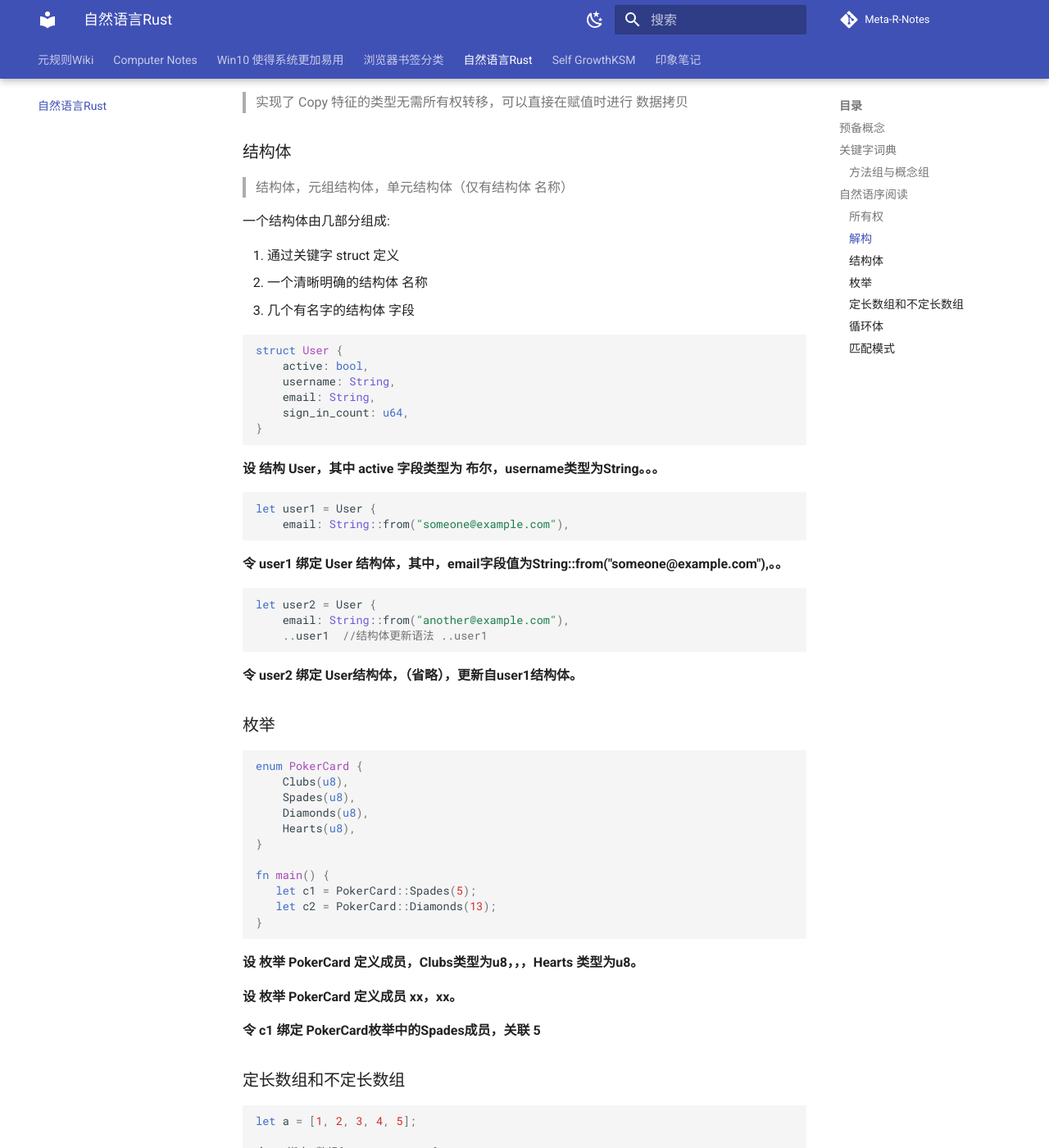
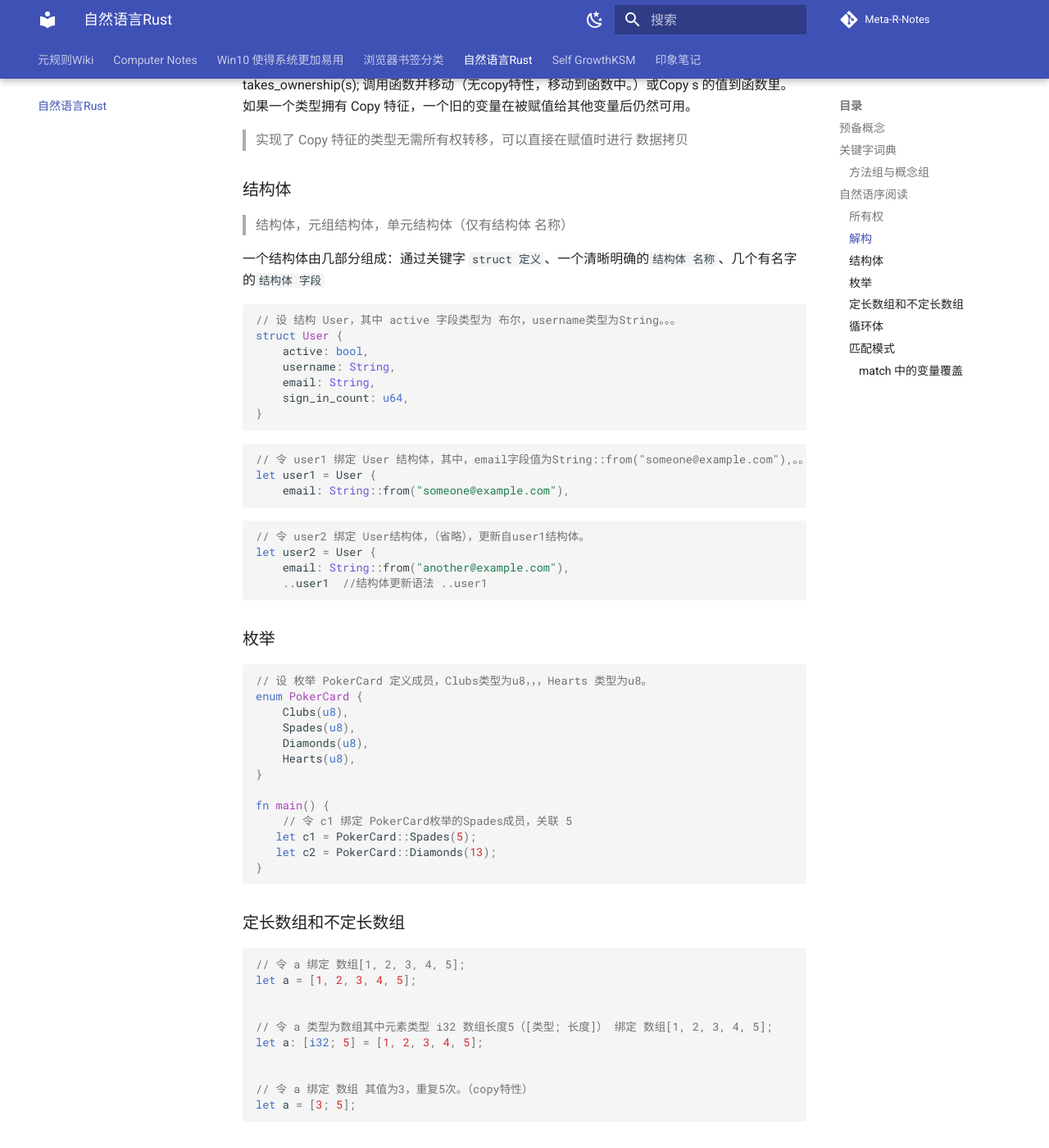
Before and after one commit to Zacharia2/KCMS, an MkDocs documentation site: the page built from docs/自然语言Rust.md, in a window 1280 px wide and 1400 px high, scrolled down 2595 px. Shown: the whole window at 82% size. Built offline with MkDocs 1.6.1 and Material for MkDocs 9.7.7, drawn with Linux system fonts in a browser that asks for light colours; comment, search, counter and statistics services are not loaded; some of the changed text lies outside the part shown.

Commit message:
Update 自然语言Rust.md

````diff
--- a/docs/自然语言Rust.md
+++ b/docs/自然语言Rust.md
@@ -53,7 +53,8 @@
 
 ### 所有权
 
-> 所有者 = 从属对象，，赋值为，绑定为。
+> **所有者 = 从属对象，，赋值为，绑定为。**
+>
 > 将数值 5 绑定到 x
 
 
@@ -62,15 +63,17 @@
 let y = &x;  //令 y 绑定 借用的x
 assert_eq!(5, x);
 assert_eq!(5, *y);  //断言相等 5，解引用y
+
+let a = "hello world"; //令 a 绑定为 hello world
+let mut x = 5; //令 可变的 x 绑定为 5。
+x = 6; //x 修改为 6
+let (a, mut b): (bool,bool) = (true, false);  //令  元组a可变的b，类型是 布尔，布尔，匹配被绑定元组值真，假。
 ```
 
-```rust
-let a = "hello world"，令 a 绑定为 hello world
-let mut x = 5; 令 可变的 x 绑定为 5。
 var a = "hello world"， a 赋值为 hello world。
-x = 6;，x 修改为 6
-let (a, mut b): (bool,bool) = (true, false);，令  元组a可变的b，类型是 布尔，布尔，匹配被绑定元组值真，假。
-```
+
+
+
 
 
 ### 解构
@@ -102,9 +105,7 @@
 
 ```
 
-
-
-可变引用需要使所有者修饰为可变的。同一作用域，特定数据只能有一个可变引用：
+> 可变引用需要使所有者修饰为可变的。同一作用域，特定数据只能有一个可变引用：
 
 
 `fn greet(name: String)，方法 green 参数name类型（冒号说明） string`
@@ -120,7 +121,7 @@
 ```
 
 
-**takes_ownership(s); 调用函数并移动（无copy特性，移动到函数中。）或Copy s 的值到函数里。如果一个类型拥有 Copy 特征，一个旧的变量在被赋值给其他变量后仍然可用。**
+takes_ownership(s); 调用函数并移动（无copy特性，移动到函数中。）或Copy s 的值到函数里。如果一个类型拥有 Copy 特征，一个旧的变量在被赋值给其他变量后仍然可用。
 
 > 实现了 Copy 特征的类型无需所有权转移，可以直接在赋值时进行 数据拷贝
 
@@ -130,13 +131,10 @@
 
 > 结构体，元组结构体，单元结构体（仅有结构体 名称）
 
-一个结构体由几部分组成:
-
-1. 通过关键字 struct 定义
-2. 一个清晰明确的结构体 名称
-3. 几个有名字的结构体 字段
+一个结构体由几部分组成：通过关键字 `struct 定义`、一个清晰明确的`结构体 名称`、几个有名字的`结构体 字段`
 
 ```rust
+// 设 结构 User，其中 active 字段类型为 布尔，username类型为String。。。
 struct User {
     active: bool,
     username: String,
@@ -145,29 +143,28 @@
 }
 ```
 
-**设 结构 User，其中 active 字段类型为 布尔，username类型为String。。。**
+
 
 ```rust
+// 令 user1 绑定 User 结构体，其中，email字段值为String::from("someone@example.com"),。。
 let user1 = User {
     email: String::from("someone@example.com"),
 ```
 
-**令 user1 绑定 User 结构体，其中，email字段值为String::from("someone@example.com"),。。**
+
 
 ```rust
+// 令 user2 绑定 User结构体，（省略），更新自user1结构体。
 let user2 = User {
     email: String::from("another@example.com"),
     ..user1  //结构体更新语法 ..user1
 ```
 
-**令 user2 绑定 User结构体，（省略），更新自user1结构体。**
-
-
 
 ### 枚举
 
 ```rust
-
+// 设 枚举 PokerCard 定义成员，Clubs类型为u8，，，Hearts 类型为u8。
 enum PokerCard {
     Clubs(u8),
     Spades(u8),
@@ -176,31 +173,27 @@
 }
 
 fn main() {
+    // 令 c1 绑定 PokerCard枚举的Spades成员，关联 5
    let c1 = PokerCard::Spades(5);
    let c2 = PokerCard::Diamonds(13);
 }
 
 ```
 
-**设 枚举 PokerCard 定义成员，Clubs类型为u8，，，Hearts 类型为u8。**
-
-**设 枚举 PokerCard 定义成员 xx，xx。**
-
-**令 c1 绑定 PokerCard枚举中的Spades成员，关联 5**
-
 
 ### 定长数组和不定长数组
 
 ```rust
+// 令 a 绑定 数组[1, 2, 3, 4, 5];
 let a = [1, 2, 3, 4, 5];
 
-令 a 绑定 数组[1, 2, 3, 4, 5];
 
+// 令 a 类型为数组其中元素类型 i32 数组长度5（[类型; 长度]） 绑定 数组[1, 2, 3, 4, 5];
 let a: [i32; 5] = [1, 2, 3, 4, 5];
 
-令 a 类型为数组其中元素类型 i32 数组长度5（[类型; 长度]） 绑定 数组[1, 2, 3, 4, 5];
 
-let a = [3; 5]; 令 a 绑定 数组 其值为3，重复5次。（copy特性）
+// 令 a 绑定 数组 其值为3，重复5次。（copy特性）
+let a = [3; 5];
 ```
 
 
@@ -208,6 +201,17 @@
 ### 循环体
 
 > for iterating_var in sequence：对于var元素在集合（序列）中
+>
+> loop 环，环路;
+> loop 是一个表达式，因此可以返回一个值.
+>
+> break 可以单独使用，也可以带一个返回值，有些类似 return
+
+
+```rust
+// A.迭代().列举()
+a.iter().enumerate()
+```
 
 ```rust
 for i in 1..=5 {
@@ -222,7 +226,6 @@
 
 
 
-
 > while （condition）当 条件怎样时
 
 ```rust
@@ -234,54 +237,45 @@
 ```
 
 
-loop 环，环路
 
-break 可以单独使用，也可以带一个返回值，有些类似 return
-loop 是一个表达式，因此可以返回一个值
+### 匹配模式
+
+> 把模式（pattern）看作正则表达式就好理解多了。
 
 
-`a.iter().enumerate() A. 迭代(). 列举()`
+1. 一次匹配match
+2. 多次匹配if let
 
-
-### 匹配模式
 
 ```rust
 
 match target {
+    // match 的分支。一个分支有两个部分：一个模式和针对该模式的处理代码
     模式1 => 表达式1,
     模式2 => {
         语句1;
         语句2;
         表达式2
     },
+    // 单分支多模式：a | b 或者 1..=5序列。
     _ => 表达式3
 }
 
 ```
 
-match 的分支。一个分支有两个部分：一个模式和针对该模式的处理代码
+匹配绑定。
+
+####  match 中的变量覆盖
 
 
-**一次匹配match与多次匹配if let**
-
-
-**match 中的变量覆盖**其实不是那么的容易看出，要小心。其原因是match块或分支中的同名变量是新变量。
+match 中的变量覆盖其实不是那么的容易看出，要小心。其原因是match块或分支中的同名变量是新变量。
 
 > 变量遮蔽，一个是在同一作用域使用let =  ，另一种是在子作用域使用let =，作用范围仅限该作用域。
 
 
-把模式（pattern）看作正则表达式就好理解多了。
-
-
-**匹配的单分支多模式** a | b 或者 1..=5序列。
+**函数调用可以用数学视角视作，a f(a)**
 
 
 解构即：已知原有的结构，用含有具体变量的结构解析式表达该结构；也可以使用模式来解构结构体、枚举、元组、数组和引用。这种将复杂类型分解匹配的方式，可以让我们单独得到感兴趣的某个值。
 
-
-匹配绑定。
-
-
-**函数调用可以用数学视角视作，a f(a)**
-
 在 Rust 中，解构是一种将复合数据类型（如元组、结构体、枚举等）拆分为其组成部分的方法。解构可以将一个复合数据类型的元素或字段赋值到单独的变量中，这样我们可以更方便地访问和操作数据。
````
